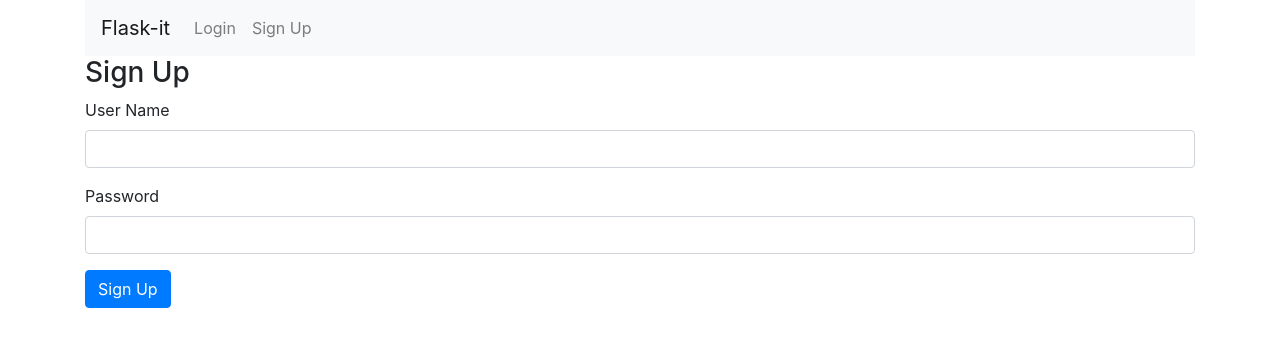
After one commit to bambriz/Flask-Blog-Application, a Flask app: page /signup in a window 1280 px wide. The commit adds this page. Shown: the top 347 px of the page. Run offline with Flask 2, Linux system fonts and the light colour scheme; some libraries are stand-ins or nearby versions.

Commit message:
Added the ability to make an account, also added profile tab

```diff
--- a/application/flask_blog/models/entries.py
+++ b/application/flask_blog/models/entries.py
@@ -6,7 +6,7 @@ class Entry(db.Model):
 	__tablename__ = 'entries'
 	id = db.Column(db.Integer, primary_key=True)
 	title = db.Column(db.String(50), unique=True)
-	imglnk = db.Column(db.String(100))
+	imglnk = db.Column(db.String(1000))
 	text = db.Column(db.Text)
 	created_at = db.Column(db.DateTime)
 
--- a/application/flask_blog/templates/layout.html
+++ b/application/flask_blog/templates/layout.html
@@ -9,23 +9,29 @@
 
 <div class="container">
     <nav class="navbar navbar-expand-lg navbar-light bg-light">
-        <a class="navbar-brand" href="/">Flask Blog</a>
+        <a class="navbar-brand" href="/">Flask-it</a>
         <button class="navbar-toggler" type="button" data-toggle="collapse" data-target="#navbarNav" aria-controls="navbarNav" aria-expanded="false" aria-label="Toggle navigation">
             <span class="navbar-toggler-icon"></span>
         </button>
 
         <div class="collapse navbar-collapse" id="navbarNav">
             <ul class="nav navbar-nav navbar-right">
-				{% if not session.logged_in %}
+				{% if not current_user.is_authenticated %}
                 <li class="nav-item">
                     <a class="nav-link" href="{{ url_for('login') }}">Login</a>
                 </li>
+				<li class="nav-item">
+                    <a class="nav-link" href="{{ url_for('signup') }}">Sign Up</a>
+                </li>
 				{% else %}
+				<li class="nav-item">
+					<a class="nav-link" href="{{url_for('profile')}}">Profile</a>
+				</li>
 				<li class="nav-item">
     				<a class="nav-link" href="{{ url_for('new_entry') }}">New Post</a>
 				</li>
                 <li class="nav-item">
-                    <a class="nav-link" href="{{ url_for('login') }}">Logout</a>
+                    <a class="nav-link" href="{{ url_for('logout') }}">Logout</a>
                 </li>
 				{% endif %}
             </ul>
--- /dev/null
+++ b/application/flask_blog/templates/profile.html
@@ -0,0 +1,5 @@
+{% extends "layout.html" %}
+{% block body %}
+<h1 style="text-align: center;">Welcome, {{name}}!</h1>
+
+{% endblock %}
--- /dev/null
+++ b/application/flask_blog/templates/signup.html
@@ -0,0 +1,30 @@
+{% extends "layout.html" %}
+{% block body %}
+
+<div class="column is-4 is-offset-4">
+	<h3 class="title">Sign Up</h3>
+	<div class="box">
+		<form action="{{ url_for('signup') }}" method=post>
+    			<div class="form-group">
+        			<label for="InputTitle">User Name</label>
+        			<input type="text" class="form-control" id="InputTitle" name=username>
+    			</div>
+
+    		<div class="form-group">
+        		<label for="InputPassword">Password</label>
+        		<input type="password" class="form-control" id="InputPassword" name=password>
+    		</div>
+			<!--
+			<div class="form-group">
+        		<label for="InputPasswordConfirm">Confirm Password</label>
+        		<input type="password" class="form-control" id="InputPasswordConfirm" name=passwordconfirm>
+    		</div> --->
+
+    		<button type="submit" class="btn btn-primary">Sign Up</button>
+		</form>
+	</div>
+</div>
+
+
+
+{% endblock %}
--- a/application/flask_blog/views/views.py
+++ b/application/flask_blog/views/views.py
@@ -1,17 +1,50 @@
 #flask_blog/views.py
 from flask import request, redirect, url_for, render_template, flash, session
+from werkzeug.security import generate_password_hash, check_password_hash
 from flask_blog import app
+from flask_blog import db
+from flask_blog.models.users import User
+from flask_login import login_user, login_required, current_user, logout_user
 
+
+@app.route('/signup', methods=['GET', 'POST'])
+def signup():
+	if request.method == 'POST':
+		userName = request.form.get('username')
+		password = request.form.get('password')
+		# passwordConfirm = request.form.get('passwordconfirm')
+
+		user = User.query.filter_by(username=userName).first()
+		if user:
+			flash('Username is already taken')
+			return redirect(url_for('signup'))
+		if len(password) < 8:
+			flash('Password must be at least 8 characters long')
+			return redirect(url_for('signup'))
+		new_user =User(username=userName,password=generate_password_hash(password, method='sha256'))
+
+		db.session.add(new_user)
+		db.session.commit()
+		flash('Account Creation Successful')
+		return redirect(url_for('login'))
+	return render_template('signup.html')
 
 @app.route('/login', methods=['GET', 'POST'])
 def login():
 	error = None
 	if request.method == 'POST':
-		if request.form['username'] != app.config['USERNAME']:
+		username = request.form['username']
+		password = request.form['password']
+		remember = True if request.form.get('remember') else False
+
+		user = user = User.query.filter_by(username=username).first()
+
+		if not user:
 			flash('User name is different')
-		elif request.form['password'] != app.config['PASSWORD']:
+		elif not check_password_hash(user.password, password):
 			flash('Password is different')
 		else:
+			login_user(user, remember=remember)
 			session['logged_in'] = True
 			flash('Login successful')
 			return redirect(url_for('show_entries'))
@@ -19,6 +52,16 @@ def login():
 
 @app.route('/logout')
 def logout():
-	session.pop('logged_in', None)
+	logout_user()
 	flash('Logged Out')
-	return redirect(url_for('show_entries'))
+	return redirect(url_for('welcome'))
+
+@app.route('/profile')
+def profile():
+	if not session.get('logged_in'):
+		return redirect(url_for('welcome'))
+	return render_template('profile.html',name=current_user.username)
+
+@app.route('/welcome')
+def welcome():
+	return render_template('welcome.html')
--- a/pyproject.toml
+++ b/pyproject.toml
@@ -9,6 +9,7 @@ python = "^3.8"
 Flask = "^2.0.2"
 Flask-SQLAlchemy = "^2.5.1"
 Flask-Script = "^2.0.6"
+Flask-Login = "^0.5.0"
 
 [tool.poetry.dev-dependencies]
 
```
Also changed, not shown: application/flask_blog/__init__.py (+10 -0 lines), application/flask_blog/models/users.py (added, +23 -0 lines), application/flask_blog/templates/login.html (+15 -1 lines), application/flask_blog/templates/welcome.html (added, +13 -0 lines), application/flask_blog/views/entries.py (+9 -8 lines), application/flask_blog/flask_blog.db, 1 other file.
